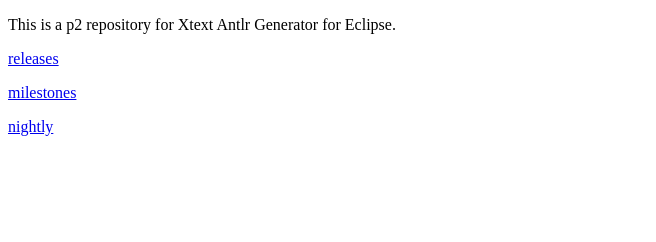
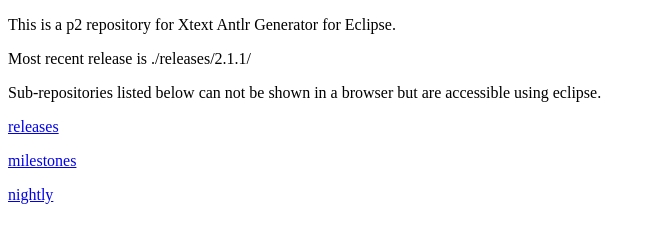
Before and after one commit to xtext/download, a plain HTML site: page updates/index.html in a window 1280 px wide. Shown: the whole page, without its empty margins (0-656 px from the left). Drawn offline with Linux system fonts and the light colour scheme.

Commit message:
Update index.html

```diff
--- a/updates/index.html
+++ b/updates/index.html
@@ -6,7 +6,8 @@
 
 <body>
 <p>This is a p2 repository for Xtext Antlr Generator for Eclipse.</p>
-
+<p>Most recent release is ./releases/2.1.1/</p>
+<p>Sub-repositories listed below can not be shown in a browser but are accessible using eclipse.</p>
 <p><a href="./releases">releases</a></p>
 <p><a href="./milestones">milestones</a></p>
 <p><a href="./nightly">nightly</a></p>
```
